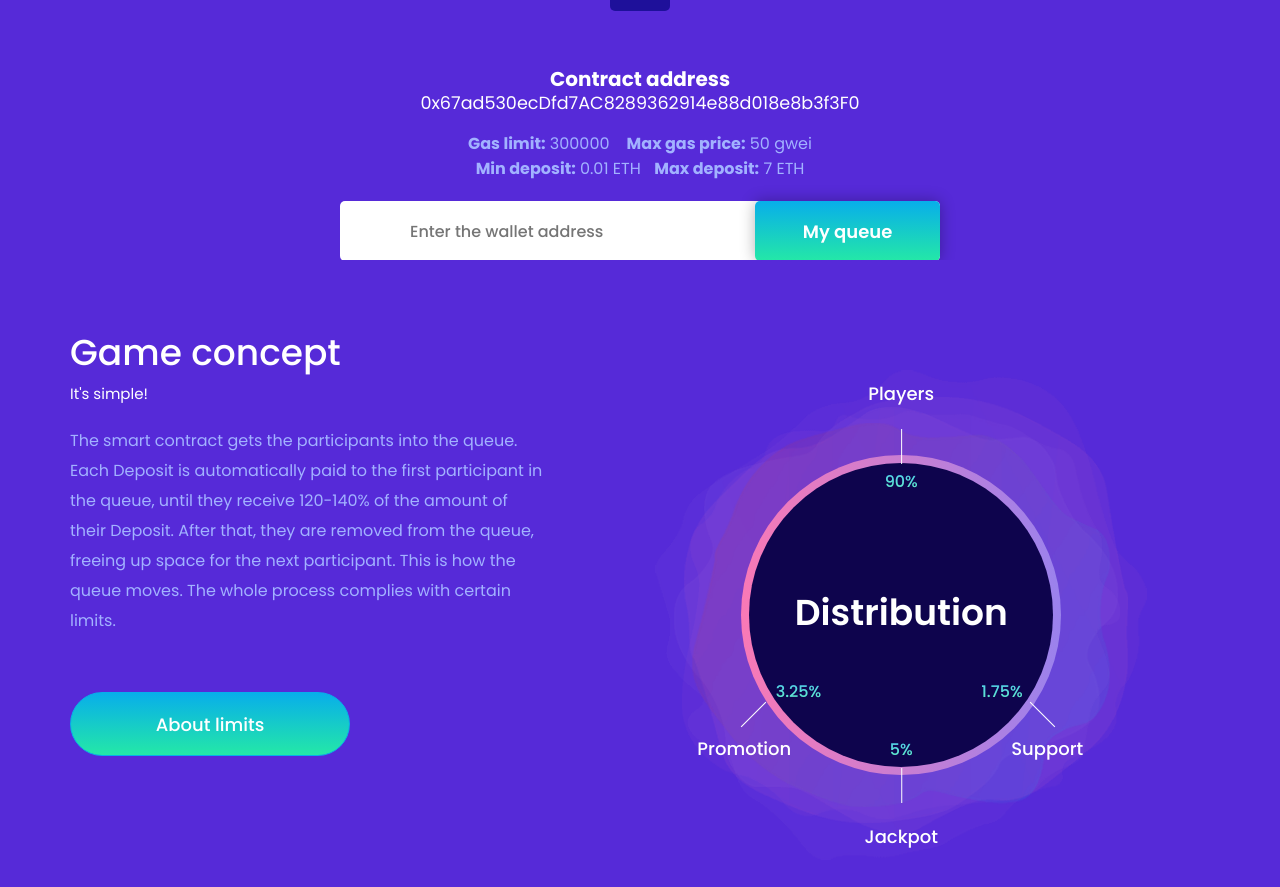
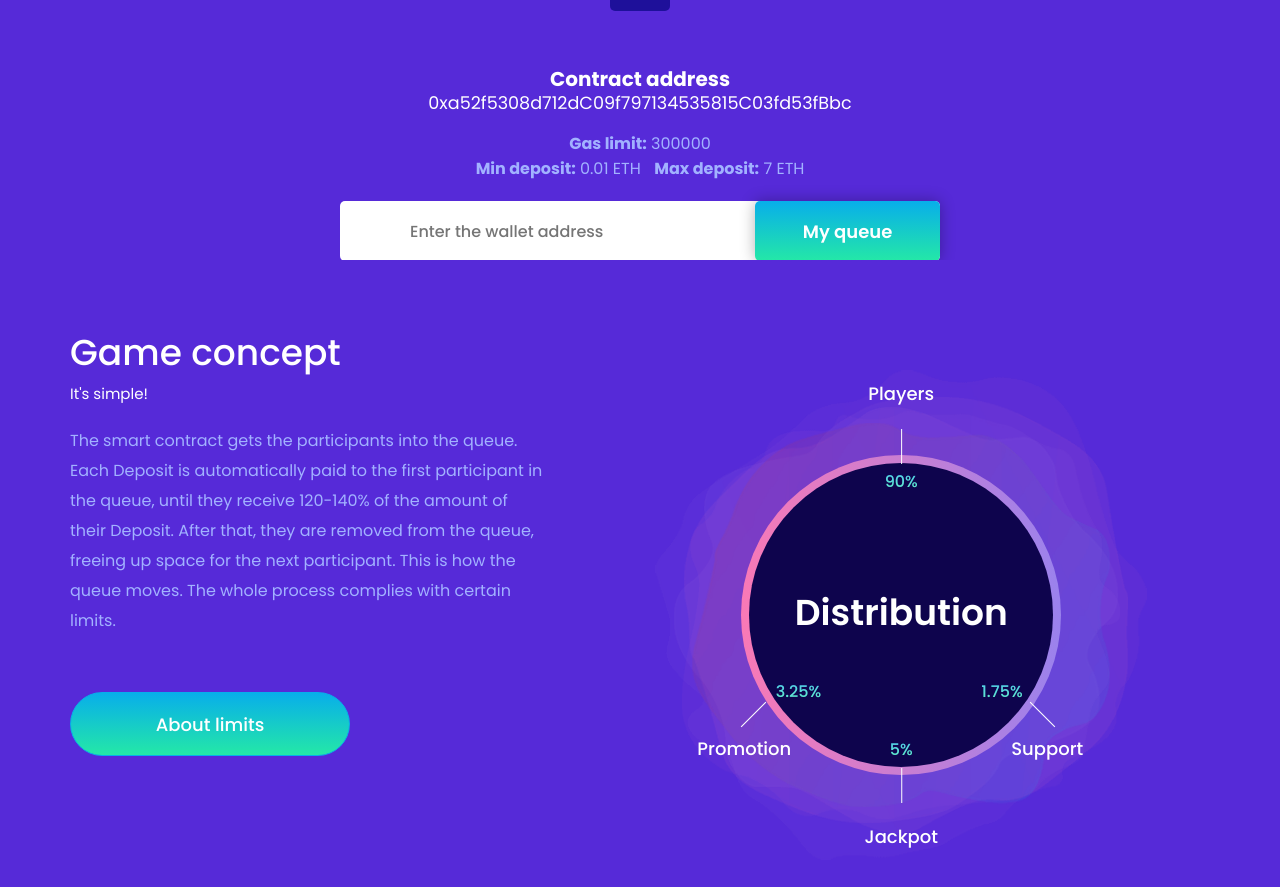
Before and after one commit to BestMultiplier/BestMultiplier.github.io, a plain HTML site: page en/index.html in a window 1280 px wide. Shown: the part 1414-2301 px from the top of the page. Drawn offline with nearby package versions, Linux system fonts and the light colour scheme; a script that the page names is missing.

Commit message:
Update index.html

```diff
--- a/en/index.html
+++ b/en/index.html
@@ -159,7 +159,7 @@
                 <div class="intro-text">
                     <h1>Best Multiplier, a highly-profitable financial game</h1>
                     <p>Honest, fully automated fast-track smart contract with a jackpot system</p>
-                    <a target="_blank" href="https://etherscan.io/address/0x67ad530ecDfd7AC8289362914e88d018e8b3f3F0" style="text-transform: none; margin-top: 20px; padding: 0 20px;" class="btn btn-default btn-default-style">Open on etherscan</a>
+                    <a target="_blank" href="https://etherscan.io/address/0xa52f5308d712dC09f797134535815C03fd53fBbc" style="text-transform: none; margin-top: 20px; padding: 0 20px;" class="btn btn-default btn-default-style">Open on etherscan</a>
                     <!--<a target="_blank" style="opacity: 0.5; text-transform: none; margin-top: 20px; padding: 0 20px;" class="btn btn-default btn-default-style">Open on etherscan</a>-->
                 </div>
             </div>
@@ -246,9 +246,9 @@
                     <div class="subscribe-form">
                         <div class="sub-title">
                             <h5><b>Contract address</b></h5>
-                            <a style="color: white" target="_blank" href="https://etherscan.io/address/0x67ad530ecDfd7AC8289362914e88d018e8b3f3F0" id="address">0x67ad530ecDfd7AC8289362914e88d018e8b3f3F0</a>
+                            <a style="color: white" target="_blank" href="https://etherscan.io/address/0xa52f5308d712dC09f797134535815C03fd53fBbc" id="address">0xa52f5308d712dC09f797134535815C03fd53fBbc</a>
                             <p>
-                                <b>Gas limit:</b> 300000&nbsp;&nbsp;&nbsp;&nbsp;<b>Max gas price:</b> 50 gwei<br><b>Min deposit:</b> 0.01 ETH<b>&nbsp;&nbsp;&nbsp;&nbsp;Max deposit:</b> 7 ETH<br>
+                                <b>Gas limit:</b> 300000<br><b>Min deposit:</b> 0.01 ETH<b>&nbsp;&nbsp;&nbsp;&nbsp;Max deposit:</b> 7 ETH<br>
                             </p>
                         </div>
                         <form id="form-deposit" style="display: none; margin-top: 20px;">
@@ -550,7 +550,7 @@
                 <li class="nav-item"><a target="_blank" href="https://t.me/bestMultiplier"><i class="fab fa-telegram-plane"></i></a></li>
                 <li class="nav-item"><a target="_blank" href="https://goo.gl/QeGpaJ"><i class="fab fa-youtube"></i></a></li>
                 <li class="nav-item"><a target="_blank" href="https://bitcointalk.org/index.php?topic=5065642.0"><i class="fab fa-btc"></i></a></li>
-                <li class="nav-item"><a target="_blank" href="https://scmonit.com/address/0x67ad530ecDfd7AC8289362914e88d018e8b3f3F0"><i class="fa fa-chart-line"></i></a></li>
+                <li class="nav-item"><a target="_blank" href="https://scmonit.com/address/0xa52f5308d712dC09f797134535815C03fd53fBbc"><i class="fa fa-chart-line"></i></a></li>
                 <li class="nav-item"><a target="_blank" href="https://tglink.ru/prodengiblog"><i class="fa fa-handshake"></i></a></li>
             </ul>
         </div>
@@ -576,7 +576,7 @@
 
     <script>
 
-        var address = "0x67ad530ecDfd7AC8289362914e88d018e8b3f3F0";
+        var address = "0xa52f5308d712dC09f797134535815C03fd53fBbc";
 
         lang = {
             metamask: {
```
